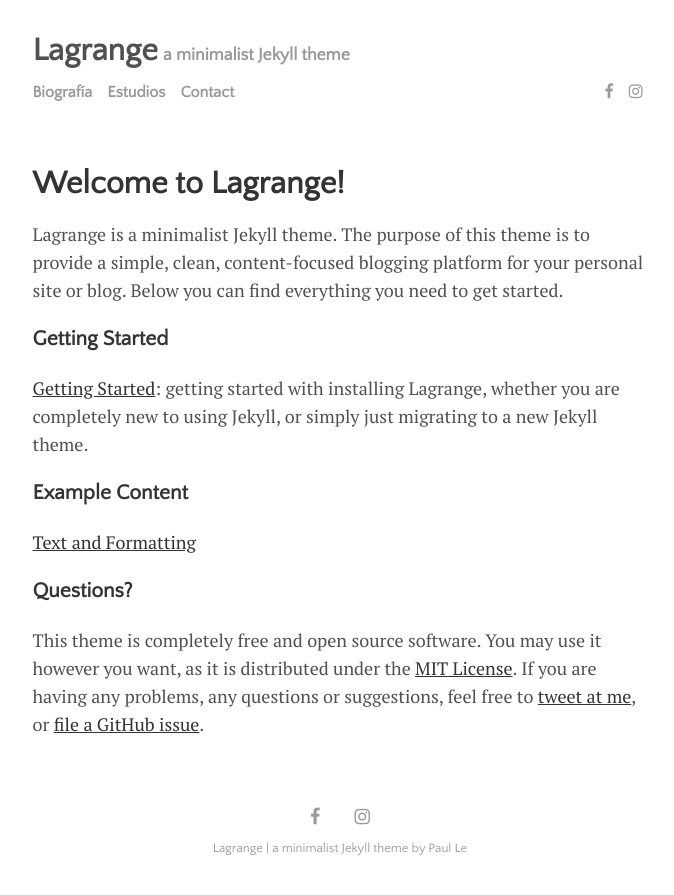
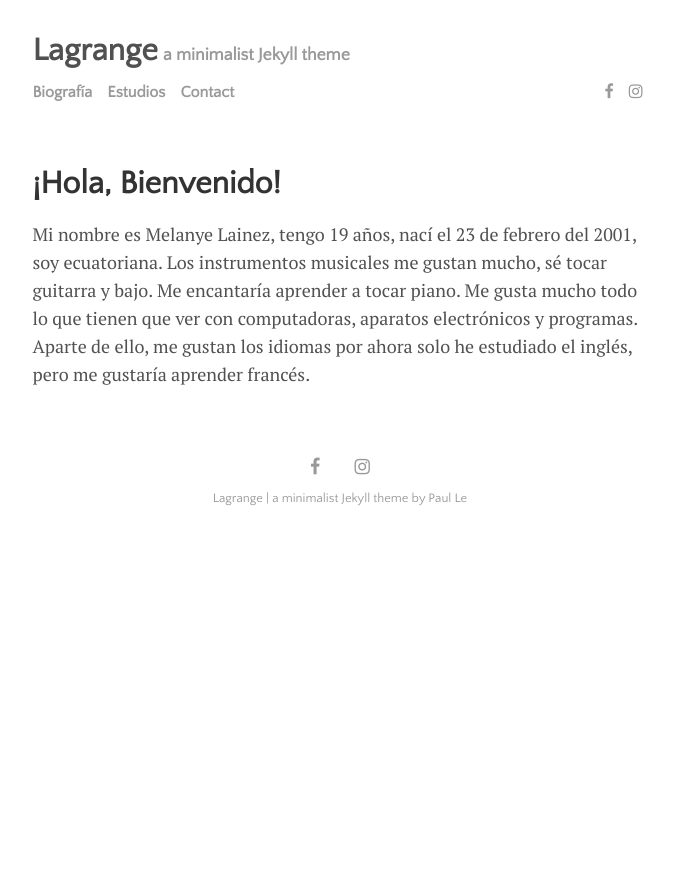
Before and after one commit to MelanyeLainez/m_blog_, a Jekyll site: the page built from menu/about.md, in a window 1280 px wide. Shown: the top 895 px of the page, without its empty margins (300-974 px from the left). Built offline with Jekyll 4.4.1, drawn with Linux system fonts in a browser that asks for light colours.

Commit message:
Update about.md

```diff
--- a/menu/about.md
+++ b/menu/about.md
@@ -1,18 +1,8 @@
 ---
 layout: page
-title: Welcome to Lagrange!
+title: ¡Hola, Bienvenido!
 ---
 
-Lagrange is a minimalist Jekyll theme. The purpose of this theme is to provide a simple, clean, content-focused blogging platform for your personal site or blog. Below you can find everything you need to get started.
-
-### Getting Started
-
-[Getting Started]({{ site.github.url }}{% post_url 2015-10-10-getting-started %}): getting started with installing Lagrange, whether you are completely new to using Jekyll, or simply just migrating to a new Jekyll theme.
-
-### Example Content
-
-[Text and Formatting]({{ site.github.url }}{% post_url 2014-01-01-text-formatting-examples %})
-
-### Questions?
-
-This theme is completely free and open source software. You may use it however you want, as it is distributed under the [MIT License](http://choosealicense.com/licenses/mit/). If you are having any problems, any questions or suggestions, feel free to [tweet at me](https://twitter.com/intent/tweet?text=My%question%about%Lagrange%is:%&amp;via=paululele), or [file a GitHub issue](https://github.com/lenpaul/lagrange/issues/new).
+Mi nombre es Melanye Lainez, tengo 19 años, nací el 23 de febrero del 2001, soy ecuatoriana.
+Los instrumentos musicales me gustan mucho, sé tocar guitarra y bajo. Me encantaría aprender a tocar piano.
+Me gusta mucho todo lo que tienen que ver con computadoras, aparatos electrónicos y programas. Aparte de ello, me gustan los idiomas por ahora solo he estudiado el inglés, pero me gustaría aprender francés.
```
